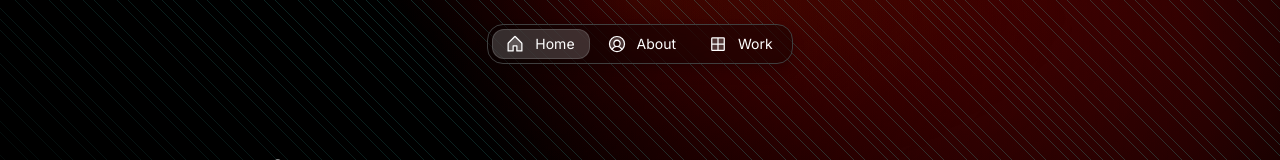
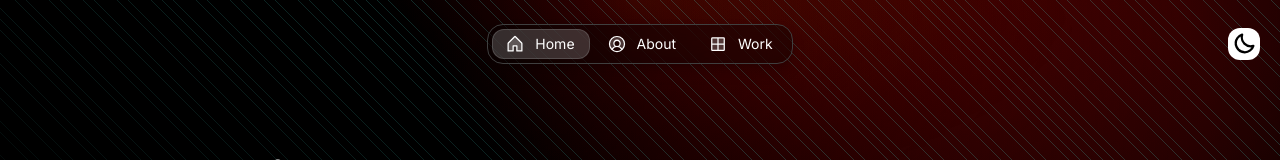
Before and after one commit to JulienTexier/portfolio, a Next.js app: page / in a window 1280 px wide. Shown: the top 160 px of the page. Built offline with nearby package versions, Linux system fonts and the light colour scheme.

Commit message:
Add ThemeToggle component

```diff
--- a/src/app/components/Header.tsx
+++ b/src/app/components/Header.tsx
@@ -8,6 +8,7 @@
 
 import { routes, display } from '@/app/resources'
 import { person, home, about, blog, work, gallery } from '@/app/resources'
+import { ThemeToggle } from "@/app/components/ThemeToggle";
 
 type TimeDisplayProps = {
     timeZone: string;
@@ -117,11 +118,8 @@
             <Flex
                 hide="s"
                 paddingRight="12" fillWidth
-                justifyContent="flex-end" alignItems="center"
-                textVariant="body-default-s">
-                { display.time && (
-                    <TimeDisplay timeZone={person.location}/>
-                )}
+                justifyContent="flex-end" alignItems="center">
+                <ThemeToggle />
             </Flex>
         </Flex>
     )
--- /dev/null
+++ b/src/app/components/ThemeToggle.tsx
@@ -0,0 +1,35 @@
+'use client';
+
+import { IconButton } from '@/once-ui/components';
+import { useState, useEffect } from 'react';
+
+export function ThemeToggle() {
+  const [theme, setTheme] = useState<'light' | 'dark'>('light');
+
+  // On mount, set the theme based on localStorage value
+  useEffect(() => {
+    const savedTheme = localStorage.getItem('theme') as 'light' | 'dark';
+    if (savedTheme) {
+      setTheme(savedTheme);
+      document.documentElement.setAttribute('data-theme', savedTheme);
+    }
+  }, []);
+
+  // Function to toggle theme and update localStorage
+  const toggleTheme = () => {
+    const newTheme = theme === 'light' ? 'dark' : 'light';
+    setTheme(newTheme);
+    localStorage.setItem('theme', newTheme);
+    document.documentElement.setAttribute('data-theme', newTheme);
+  };
+
+  return (
+    <IconButton
+      onClick={toggleTheme}
+      icon={theme === 'light' ? 'moon' : 'sun'}
+      aria-label={
+        theme === 'light' ? 'Switch to dark mode' : 'Switch to light mode'
+      }
+    />
+  );
+}
--- a/src/app/components/index.ts
+++ b/src/app/components/index.ts
@@ -5,3 +5,4 @@
 export { ProjectCard } from '@/app/components/ProjectCard';
 export { HeadingLink } from '@/app/components/HeadingLink';
 export { RouteGuard } from '@/app/components/RouteGuard';
+export { ThemeToggle } from '@/app/components/ThemeToggle';
```
Also changed, not shown: src/once-ui/icons.ts (+9 -10 lines).
